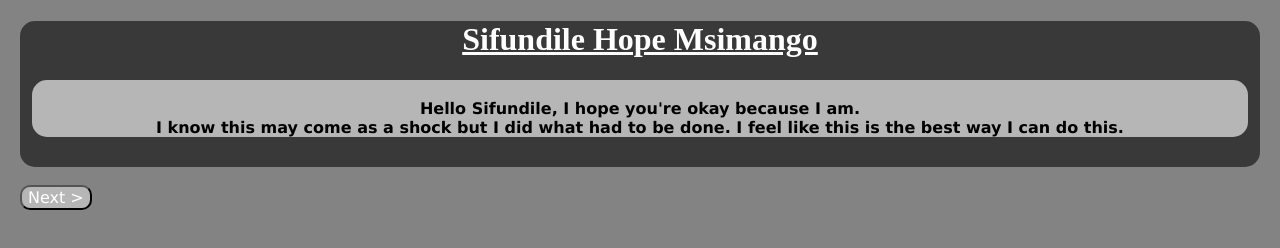
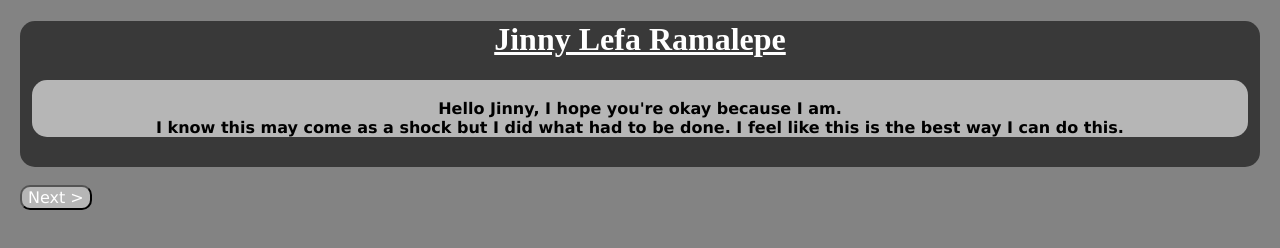
Before and after one commit to Emzat232/gladness, a plain HTML site: page index.html in a window 1280 px wide. Drawn offline with Linux system fonts and the light colour scheme; a script that the page names is missing.

Commit message:
Update index.html

```diff
--- a/index.html
+++ b/index.html
@@ -12,10 +12,10 @@ Online HTML, CSS and JavaScript editor to run code online.
 </head>
 
 <div class="body">
-  <h1>Sifundile Hope Msimango </h1>
+  <h1>Jinny Lefa Ramalepe</h1>
   <div class="p">
     <br>
-    Hello Sifundile, I hope you're okay because I am.
+    Hello Jinny, I hope you're okay because I am.
     <br>
     I know this may come as a shock but I did what had to be done. I feel like this is the best way I can do this.
     <br>
```
